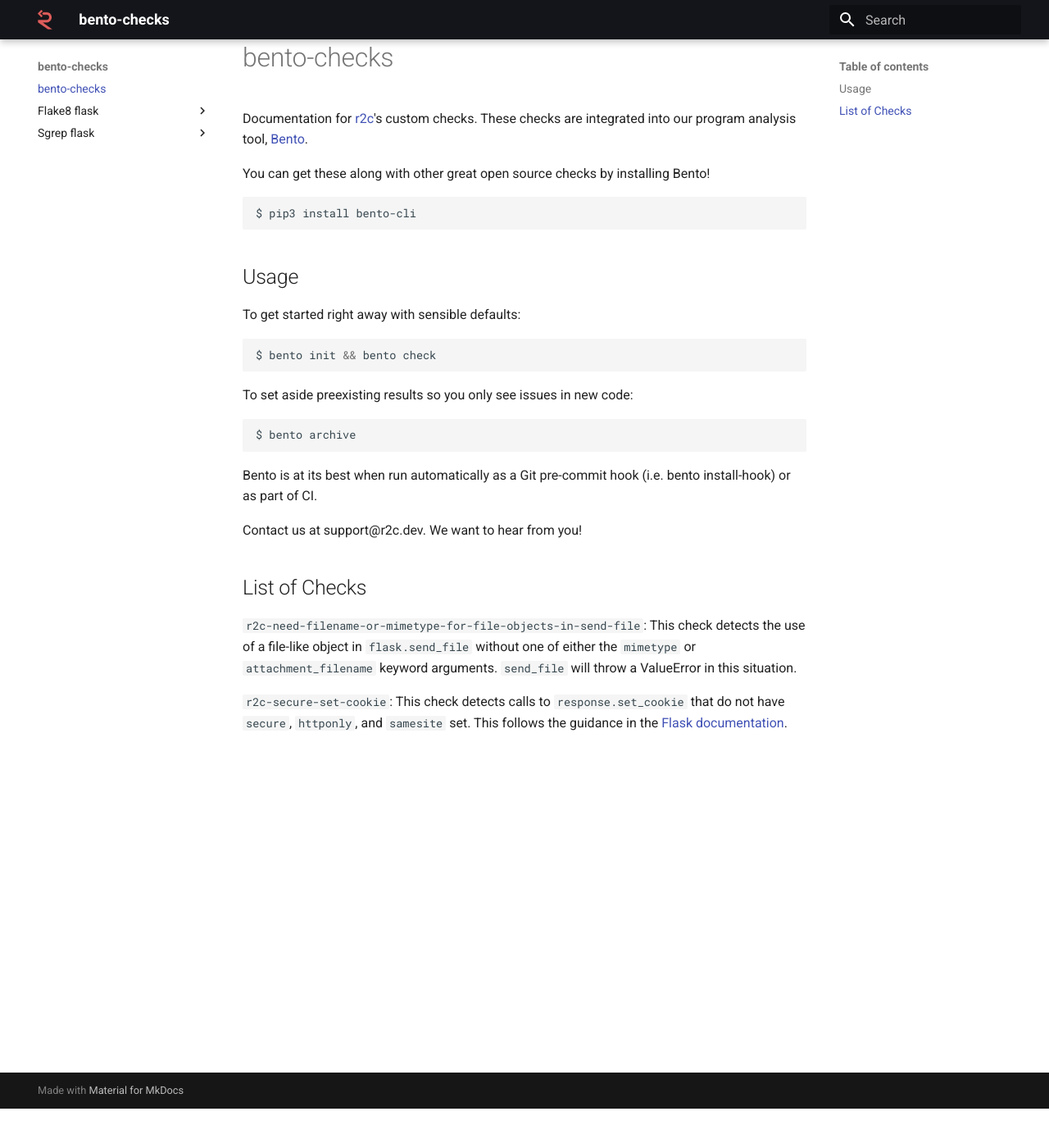
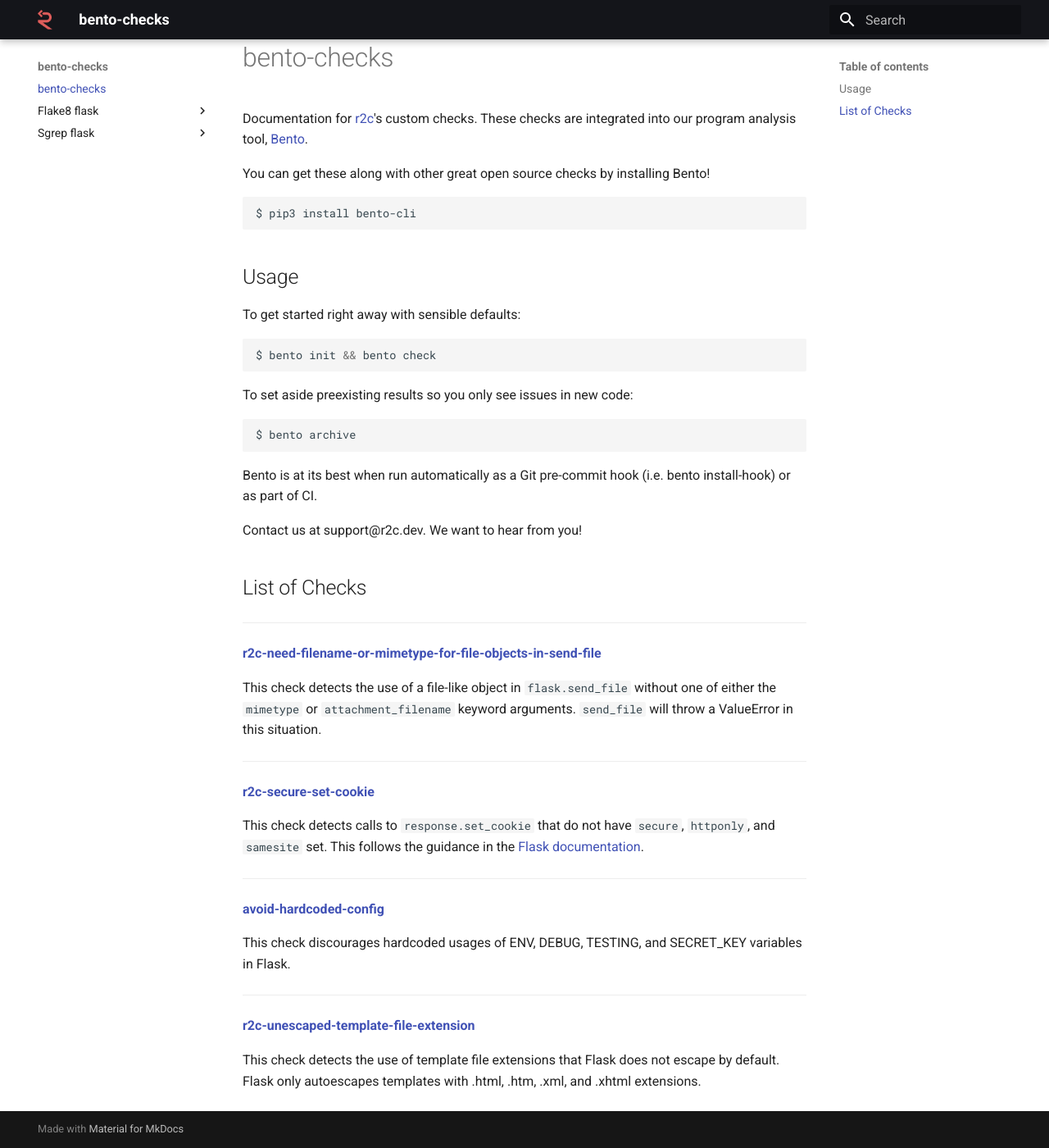
Before and after one commit to returntocorp/docs-r2c-checks, an MkDocs documentation site: the page built from docs/index.md, in a window 1280 px wide and 1400 px high, scrolled down 48 px. Shown: the whole window at 82% size. Built offline with MkDocs 1.6.1 and Material for MkDocs 9.7.7, drawn with Linux system fonts in a browser that asks for light colours.

Commit message:
Updates for flake8-flask 0.2.0 which includes new check, unescaped_template_file_extension. Also made the list of checks on the main page prettier.

```diff
--- a/docs/index.md
+++ b/docs/index.md
@@ -28,6 +28,25 @@ Contact us at support@r2c.dev. We want to hear from you!
 
 ## List of Checks
 
-`r2c-need-filename-or-mimetype-for-file-objects-in-send-file`: This check detects the use of a file-like object in `flask.send_file` without one of either the `mimetype` or `attachment_filename` keyword arguments. `send_file` will throw a ValueError in this situation.
+--------
+[**r2c-need-filename-or-mimetype-for-file-objects-in-send-file**](flake8-flask/send_file_open/)
 
-`r2c-secure-set-cookie`: This check detects calls to `response.set_cookie` that do not have `secure`, `httponly`, and `samesite` set. This follows the guidance in the [Flask documentation](https://flask.palletsprojects.com/en/1.1.x/security/#set-cookie-options).
+This check detects the use of a file-like object in `flask.send_file` without one of either the `mimetype` or `attachment_filename` keyword arguments. `send_file` will throw a ValueError in this situation.
+
+--------
+
+[**r2c-secure-set-cookie**](flake8-flask/secure_set_cookie/)
+
+This check detects calls to `response.set_cookie` that do not have `secure`, `httponly`, and `samesite` set. This follows the guidance in the [Flask documentation](https://flask.palletsprojects.com/en/1.1.x/security/#set-cookie-options).
+
+--------
+
+[**avoid-hardcoded-config**](sgrep-flask/avoid_hardcoded_config/)
+
+This check discourages hardcoded usages of ENV, DEBUG, TESTING, and SECRET_KEY variables in Flask.
+
+--------
+
+[**r2c-unescaped-template-file-extension**](flake8-flask/unescaped_template_file_extension/)
+
+This check detects the use of template file extensions that Flask does not escape by default. Flask only autoescapes templates with .html, .htm, .xml, and .xhtml extensions.
```
Also changed, not shown: docs/flake8-flask/unescaped_template_file_extension.md (added, +46 -0 lines), docs/images/unescaped-template-file-extension-safe.png (added), docs/images/unescaped-template-file-extension-unsafe.png (added).
